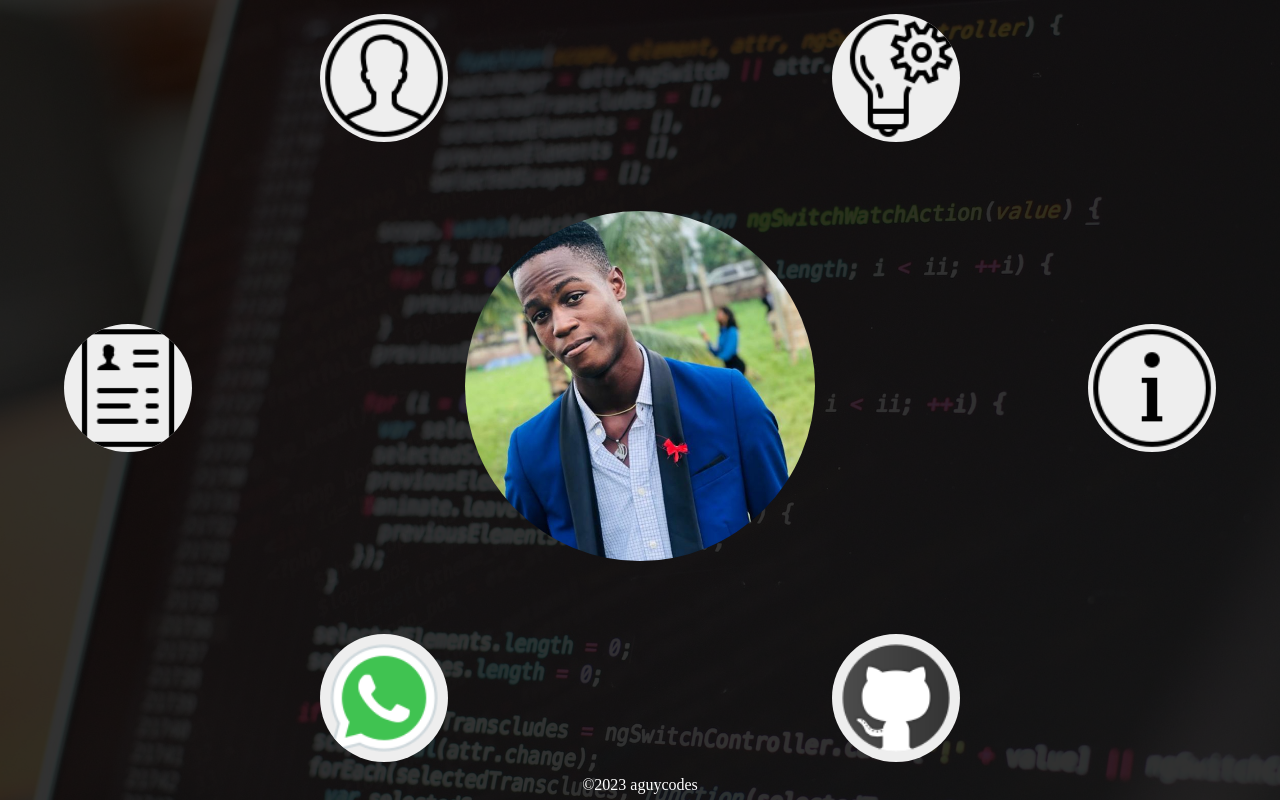
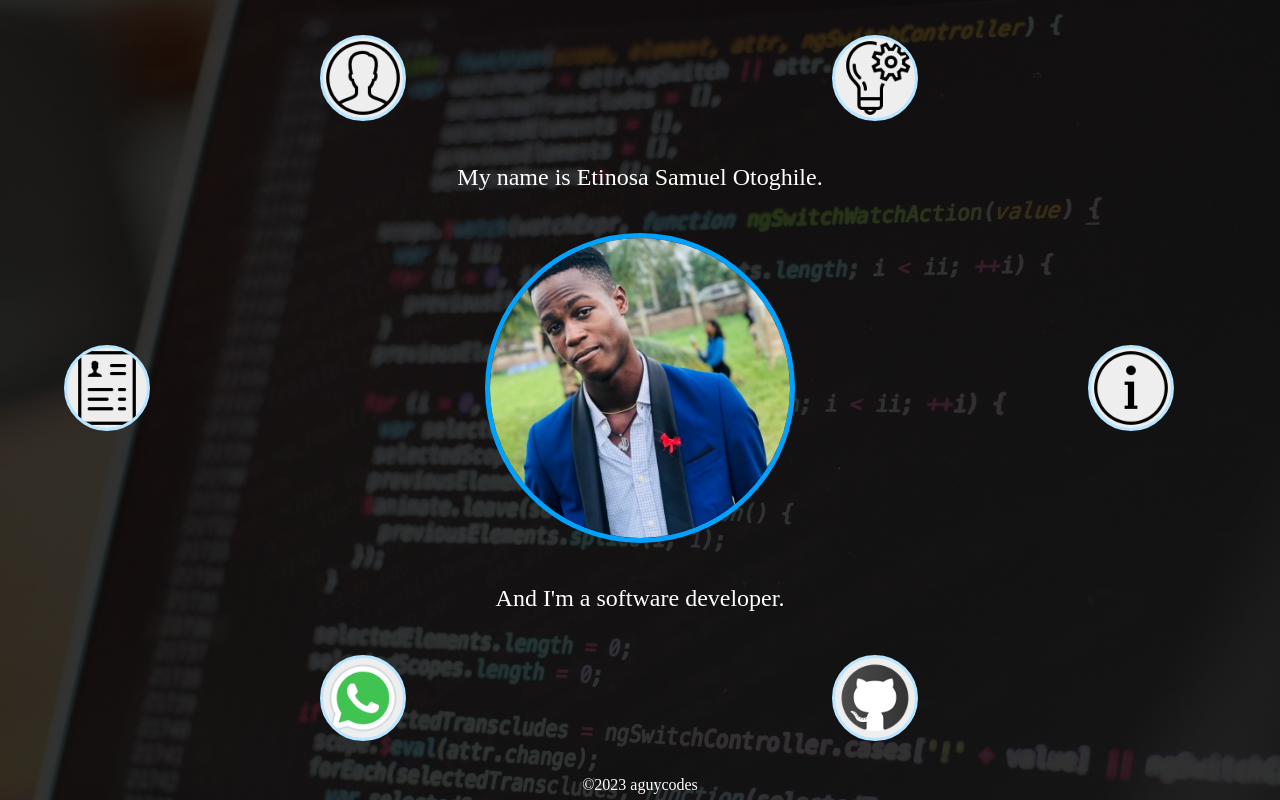
Before and after one commit to Aguycodes/port, a plain HTML site: page index.html in a window 1280 px wide. Drawn offline with Linux system fonts and the light colour scheme.

Commit message:
finished desktop version of the landing page

```diff
--- a/index.html
+++ b/index.html
@@ -3,7 +3,7 @@
 <head>
     <meta charset="UTF-8">
     <meta name="viewport" content="width=device-width, initial-scale=1.0">
-    <title>Aguycodes</title>
+    <title>@aguycodes</title>
     <link rel="stylesheet" href="style.css">
 </head>
 <body>
@@ -11,10 +11,10 @@
         <div class="one"><a href="#"><img src="images/icons/icons8-profile-100.png" class="image"><div class="overlay"><div class="text">profile</div></div></a></div>
         <div class="two"><a href="#"><img src="images/icons/icons8-project-100.png" class="image"><div class="overlay"><div class="text">projects</div></div></a></div>
         <div class="three"><a href="#"><img src="images/icons/icons8-resume-100.png" class="image"><div class="overlay"><div class="text">resume</div></div></a></div>
-        <div class="four"><img src="images/Snapchat-1288631343.jpg"></div>
-        <div class="five"><a href="#"><img src="images/icons/icons8-about-100.png" class="image"><div class="overlay"><div class="text">profile</div></div></a></div>
-        <div class="six"><a href="#"><img src="images/icons/icons8-whatsapp-100.png" class="image"><div class="overlay"><div class="text">profile</div></div></a></div>
-        <div class="seven"><a href="#"><img src="images/icons/icons8-github-100.png" class="image"><div class="overlay"><div class="text">profile</div></div></a></div>
+        <div class="four"><p>My name is Etinosa Samuel Otoghile.</p><br><img src="images/Snapchat-1288631343.jpg"><br><p>And I'm a software developer.</p></div>
+        <div class="five"><a href="#"><img src="images/icons/icons8-about-100.png" class="image"><div class="overlay"><div class="text">about</div></div></a></div>
+        <div class="six"><a href="#"><img src="images/icons/icons8-whatsapp-100.png" class="image"><div class="overlay"><div class="text">contact</div></div></a></div>
+        <div class="seven"><a href="#"><img src="images/icons/icons8-github-100.png" class="image"><div class="overlay"><div class="text">github</div></div></a></div>
     </div>
     <footer>&copy;2023 aguycodes</footer>
 </body>
--- a/style.css
+++ b/style.css
@@ -33,10 +33,11 @@ body {
     width: 50%;
 }
 .image {
+    border: 3px solid rgb(184, 229, 255);
     border-radius: 50%;
     background-color: #eeeeee;
     display: block;
-    width: 100%;
+    width: 80px;
     height: auto;
 }
 
@@ -48,9 +49,9 @@ body {
     left: 0;
     right: 0;
     height: 100%;
-    width: 100%;
+    width: 80px;
     opacity: 0;
-    transition: .8s ease;
+    transition: .5s ease;
     background-color: #eeeeee;
   }
 
@@ -90,9 +91,17 @@ body {
     grid-row-start: 2;
     grid-column-start: span 3;
 }
+.four p {
+    text-align: center;
+    font-size: 1.5em;
+}
 .four img {
-    height: 350px;
+    display: block;
+    margin-left: auto;
+    margin-right: auto;
+    height: 300px;
     border-radius: 50%;
+    border: 5px solid rgb(0, 162, 255);
 }
 .five {
     grid-row-start: 2;
```
